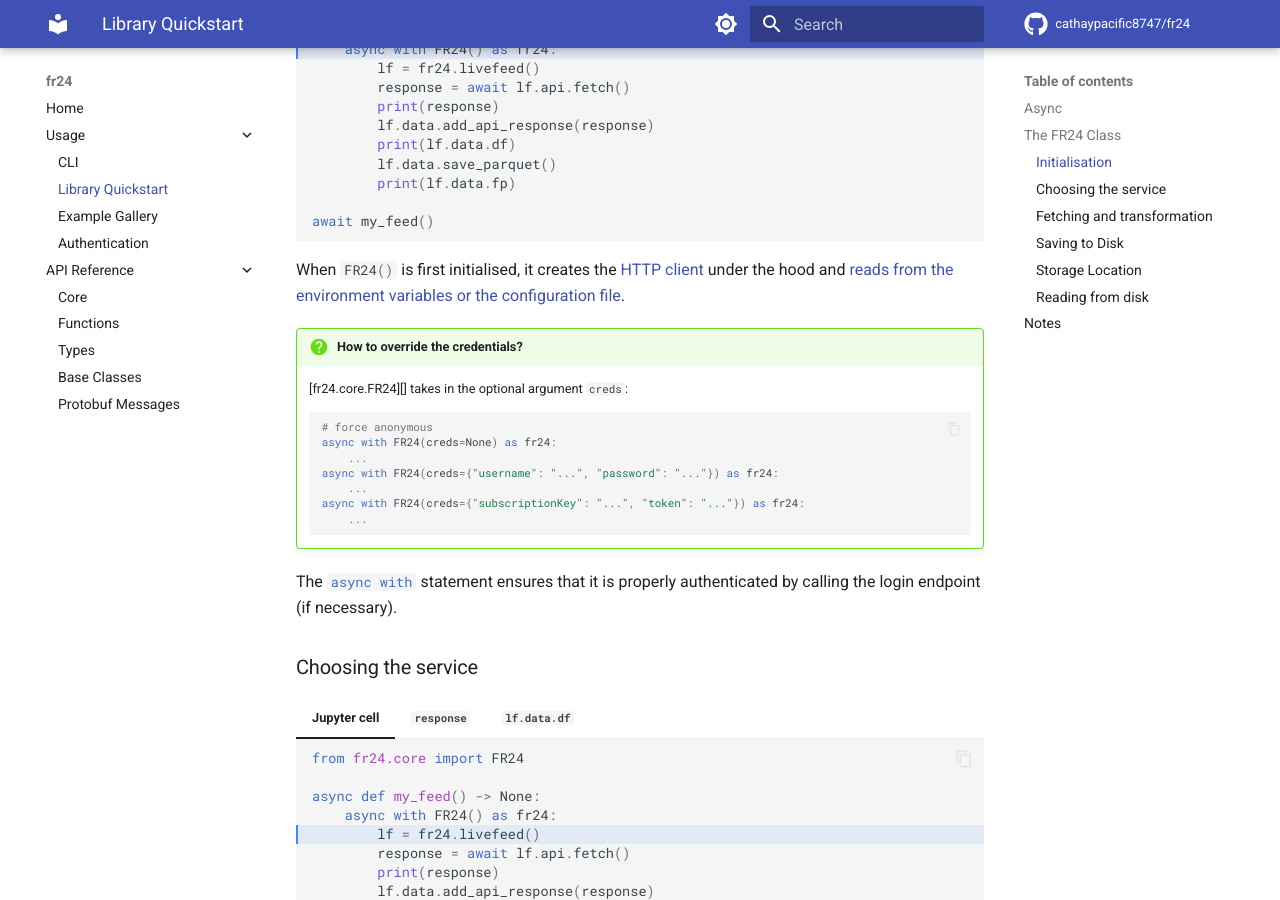
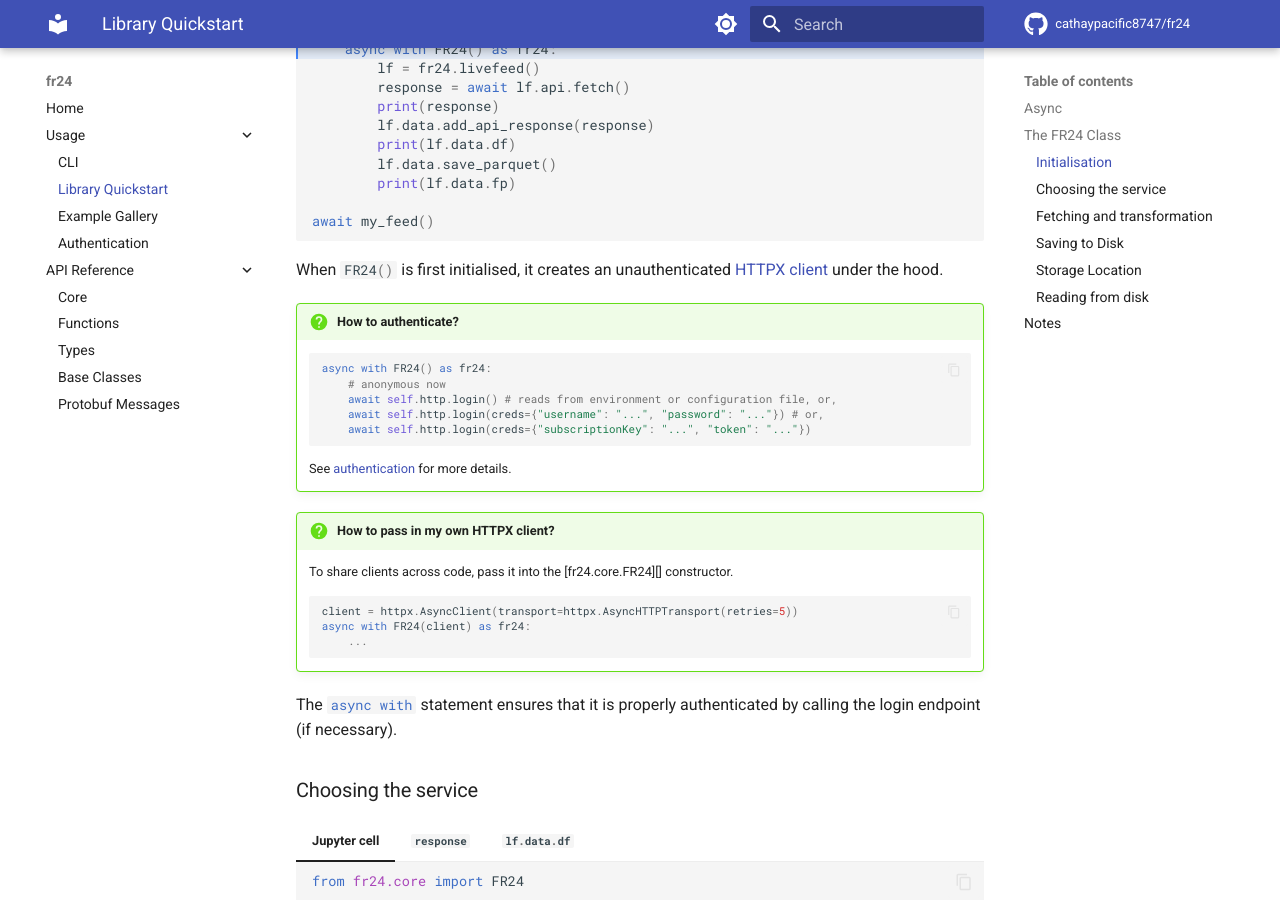
Before and after one commit to cathaypacific8747/fr24, an MkDocs documentation site: the page built from docs/usage/quickstart.md, in a window 1280 px wide and 900 px high, scrolled down 1220 px. Built offline with MkDocs 1.6.1 and Material for MkDocs 9.7.7, drawn with Linux system fonts in a browser that asks for light colours; comment, search, counter and statistics services are not loaded.

Commit message:
refactor(core)!: make login explicit, allow custom httpx asyncclient (#19)

````diff
--- a/docs/usage/quickstart.md
+++ b/docs/usage/quickstart.md
@@ -64,19 +64,27 @@
     --8<-- "docs/usage/scripts/01_livefeed_live.py:df"
     ```
 
-When `FR24()` is first initialised, it creates the [HTTP client](https://www.python-httpx.org/async/) under the hood and [reads from the environment variables or the configuration file](./authentication.md).
+When `FR24()` is first initialised, it creates an unauthenticated [HTTPX client](https://www.python-httpx.org/async/) under the hood.
 
-!!! question "How to override the credentials?"
-
-    [fr24.core.FR24][] takes in the optional argument `creds`:
+!!! question "How to authenticate?"
 
     ```py
-    # force anonymous
-    async with FR24(creds=None) as fr24:
-        ...
-    async with FR24(creds={"username": "...", "password": "..."}) as fr24:
-        ...
-    async with FR24(creds={"subscriptionKey": "...", "token": "..."}) as fr24:
+    async with FR24() as fr24:
+        # anonymous now
+        await self.http.login() # reads from environment or configuration file, or,
+        await self.http.login(creds={"username": "...", "password": "..."}) # or,
+        await self.http.login(creds={"subscriptionKey": "...", "token": "..."})
+    ```
+
+    See [authentication](./authentication.md) for more details.
+
+!!! question "How to pass in my own HTTPX client?"
+
+    To share clients across code, pass it into the [fr24.core.FR24][] constructor.
+
+    ```py
+    client = httpx.AsyncClient(transport=httpx.AsyncHTTPTransport(retries=5))
+    async with FR24(client) as fr24:
         ...
     ```
 
````
Also changed, not shown: 2 other files.
